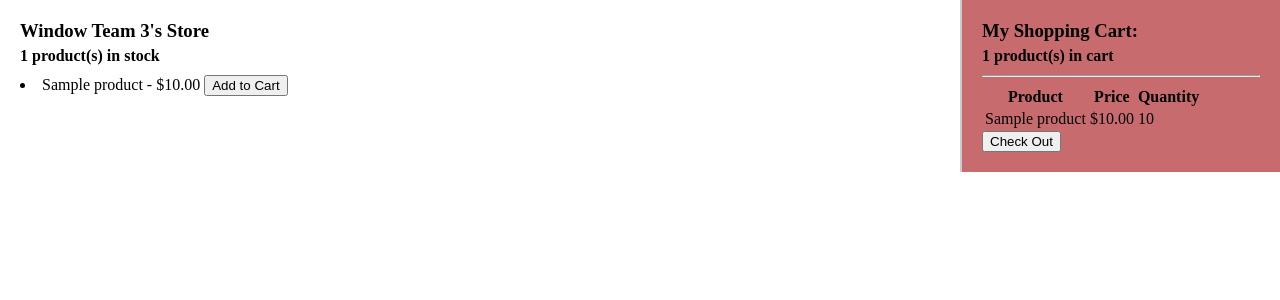
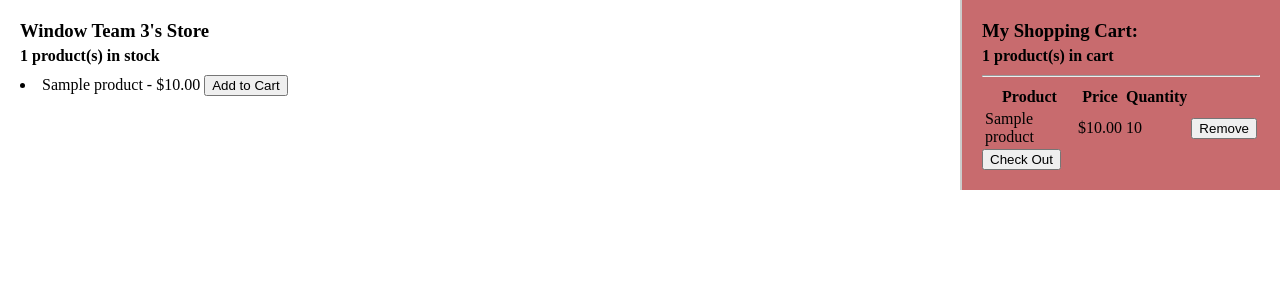
Before and after one commit to zeenith09/hackathon350, a Django app: page / in a window 1280 px wide. Shown: the top 300 px of the page. Run offline with Django 4.2, Linux system fonts and the light colour scheme; a user stored in the database is signed in; tables that the repository leaves empty hold one stand-in row (values such as "Sample post").

Commit message:
removing items works with ajax

```diff
--- a/MyApp/urls.py
+++ b/MyApp/urls.py
@@ -5,7 +5,8 @@ from django.contrib.staticfiles.urls import staticfiles_urlpatterns
 urlpatterns = [
     path('', views.index, name='index'),
     path('cart/<int:cart_id>/', views.view_cart, name='cart'),
-    path('cart/add/<int:product_id>/', views.add_to_cart, name='add_to_cart')
+    path('cart/add/<int:product_id>/', views.add_to_cart, name='add_to_cart'),
+    path('cart/remove/<int:cart_item_id>/', views.remove_from_cart, name='remove_from_cart')
 ]
 urlpatterns += staticfiles_urlpatterns()
 ### To run needa also do prod_init since we added it as a command
--- a/MyApp/views.py
+++ b/MyApp/views.py
@@ -31,20 +31,23 @@ def add_to_cart(request, product_id):
     if not created:
         cart_item.quantity += 1
         cart_item.save()
-    return JsonResponse({"message": "Item added", "cart_count": cart.get_items().count(), "new_item": created, "name": cart_item.product.name, "price": cart_item.product.price, "quantity": cart_item.quantity})
+    return JsonResponse({"message": "Item added", "cart_count": cart.get_items().count(), "new_item": created, "id": cart_item.id, "name": cart_item.product.name, "price": cart_item.product.price, "quantity": cart_item.quantity})
 
-def remove_from_cart(request, item_id):
+def remove_from_cart(request, cart_item_id):
     if not request.user.is_authenticated:
         return JsonResponse({"error": "You must be logged in"}, status=403)
 
     cart = get_object_or_404(Cart, user=request.user)
-    cart_item = get_object_or_404(CartItem, id=item_id)
+    cart_item = get_object_or_404(CartItem, id=cart_item_id)
 
     # In theory we dont need to check that cart and cart_item are valid because the get_object_or_404 function does that for us
-
-    cart_item.delete()
-    cart.save()
-    return JsonResponse({"message": "Item removed"})
+    try:
+        cart_item.delete()
+        cart.save()
+    except Exception as ex:
+        return JsonResponse({"stats": "error", "message": str(ex)}, status=500)
+    else:
+        return JsonResponse({"message": "Item removed", "cart_count": cart.get_items().count()})
 
 def view_cart(request, cart_id):
     cart = get_object_or_404(Cart, id=cart_id)
--- a/static/js/app.js
+++ b/static/js/app.js
@@ -25,7 +25,9 @@ document.addEventListener("DOMContentLoaded", function () {
                             <td>${data.name}</td>
                             <td>$${data.price}</td>
                             <td>${data.quantity}</td>
+                            <td><button type="button" class="remove-button" data-product="${data.id}">Remove</button></td>
                         `;
+                        newRow.id = "cart-item-" + String(data.id);
                         tableBody.appendChild(newRow);
                     }
                     else {
@@ -41,4 +43,31 @@ document.addEventListener("DOMContentLoaded", function () {
             });
         });
     });
+
+    document.querySelectorAll(".remove-button").forEach(button => {
+        button.addEventListener("click", function () {
+            let itemId = this.getAttribute("data-product");
+
+            fetch(`/cart/remove/${itemId}/`, {
+                method: "GET",
+                headers: {
+                    "X-Requested-With": "XMLHttpRequest"
+                }
+            })
+            .then(response => response.json())
+            .then(data => {
+                if (data.cart_count !== undefined) {
+                    // Update cart count
+                    document.querySelector(".shopping-cart .container-subtitle").textContent =
+                        `${data.cart_count} product(s) in cart`;
+
+                    try{
+                        document.getElementById("cart-item-" + String(itemId)).remove();
+                    } catch(error) {
+                        console.log("[Remove Error]: ", error.message);
+                    }
+                }
+            });
+        });
+    });
 });
--- a/templates/index.html
+++ b/templates/index.html
@@ -37,10 +37,11 @@
                     </thead>
                     <tbody>
                         {% for item in cart.get_items %}
-                        <tr>
+                        <tr id="cart-item-{{ item.id }}">
                             <td>{{ item.product.name }}</td>
                             <td>${{ item.product.price }}</td>
                             <td>{{ item.quantity }}</td>
+                            <td><button type="button" class="remove-button" data-product="{{ item.id }}">Remove</button></td>
                         </tr>
                         {% endfor %}
                     </tbody>
```
